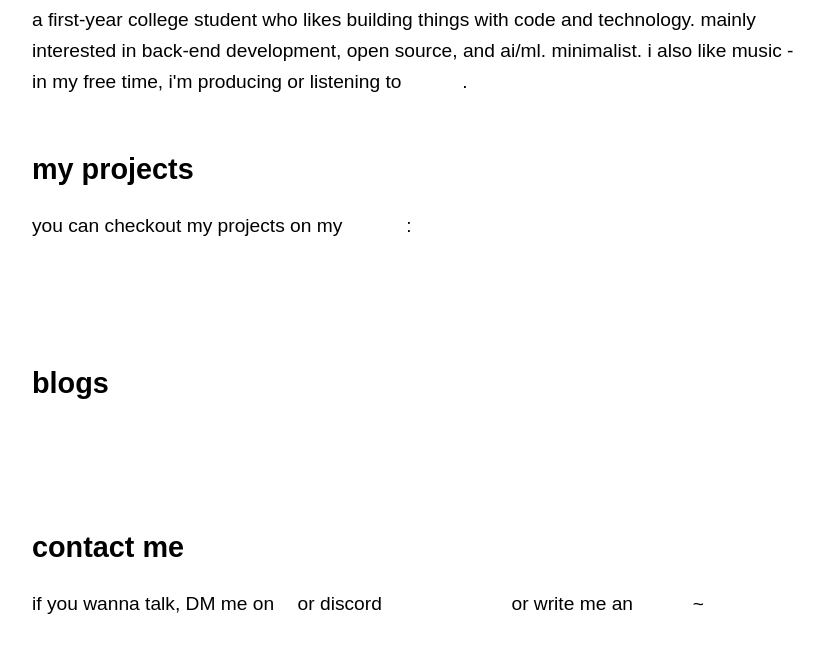
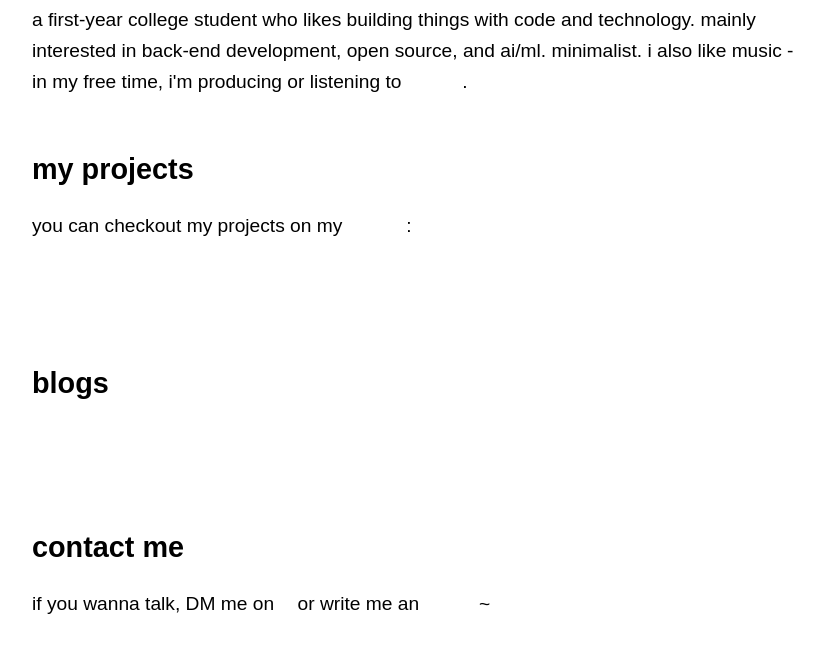
Before and after one commit to axdrsh/axdrsh.vercel.app, a plain HTML site: page index.html in a window 1280 px wide. Shown: the part 129-782 px from the top of the page, without its empty margins (224-1048 px from the left). Drawn offline with Linux system fonts and the light colour scheme.

Commit message:
Update index.html

```diff
--- a/index.html
+++ b/index.html
@@ -91,7 +91,7 @@
       <br />
       <h2>contact me</h2>
       <p>
-        if you wanna talk, DM me on <a href="https://x.com/axdrsh">X</a> or discord <a href="https://discord.com/users/1160444718421913701">@catcupcate</a> or
+        if you wanna talk, DM me on <a href="https://x.com/axdrsh">X</a> or
         write me an <a href="mailto:axdrsh@gmail.com">email</a> ~
       </p>
     </article>
```
